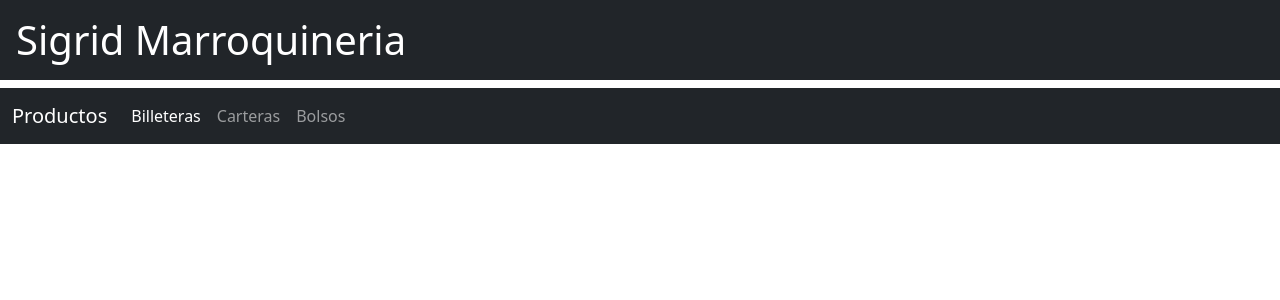
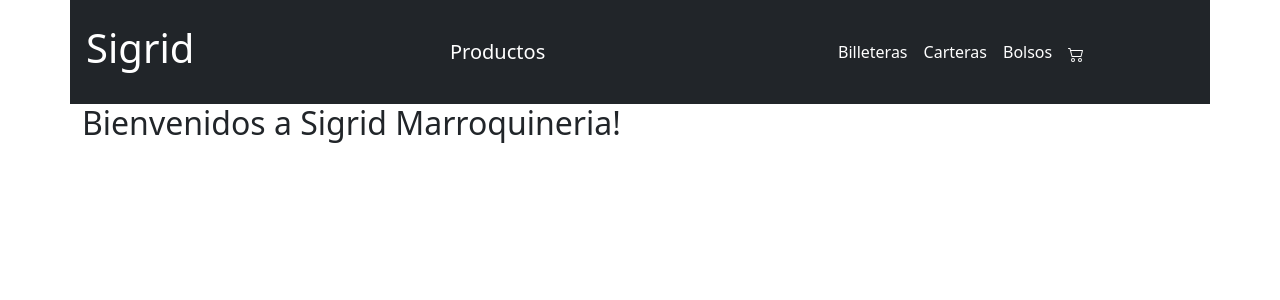
Before and after one commit to nvquinter/quintero-app, a React (Create React App) app: page / in a window 1280 px wide. Shown: the top 300 px of the page. Built offline with nearby package versions, Linux system fonts and the light colour scheme.

Commit message:
agregue componente ItemListContainer y CartWidget

```diff
--- /dev/null
+++ b/src/App.js
@@ -0,0 +1,12 @@
+import Nav from "./components/NavBar";
+import ItemListContainer from "./components/ItemListContainer";
+const App = () => {
+    return (
+        <>
+            <Nav />
+            <ItemListContainer greeting="Bienvenidos a Sigrid Marroquineria!"/>
+        </>
+    );
+}
+
+export default App
--- a/src/components/App.js
+++ /dev/null
@@ -1,9 +0,0 @@
-import Nav from "./NavBar";
-
-const App = () => {
-    return (
-            <Nav/>
-    );
-}
-
-export default App
--- /dev/null
+++ b/src/components/CartWidget.js
@@ -0,0 +1,15 @@
+
+
+const CartWidget = () => {
+  return (
+    <div>
+        <i class="bi bi-cart2">
+        <svg xmlns="http://www.w3.org/2000/svg" width="16" height="16" fill="currentColor" class="bi bi-cart2" viewBox="0 0 16 16">
+        <path d="M0 2.5A.5.5 0 0 1 .5 2H2a.5.5 0 0 1 .485.379L2.89 4H14.5a.5.5 0 0 1 .485.621l-1.5 6A.5.5 0 0 1 13 11H4a.5.5 0 0 1-.485-.379L1.61 3H.5a.5.5 0 0 1-.5-.5zM3.14 5l1.25 5h8.22l1.25-5H3.14zM5 13a1 1 0 1 0 0 2 1 1 0 0 0 0-2zm-2 1a2 2 0 1 1 4 0 2 2 0 0 1-4 0zm9-1a1 1 0 1 0 0 2 1 1 0 0 0 0-2zm-2 1a2 2 0 1 1 4 0 2 2 0 0 1-4 0z"/>
+        </svg>
+        </i>
+    </div>
+  )
+}
+
+export default CartWidget
--- /dev/null
+++ b/src/components/ItemListContainer.js
@@ -0,0 +1,13 @@
+const ItemListContainer = (props) => {
+  return (
+    <div className="container">
+    <div className="row">
+      <main  className="col-12">
+        <h2>{props.greeting}</h2>
+      </main>
+    </div>
+    </div>
+  )
+}
+
+export default ItemListContainer
--- a/src/components/NavBar.js
+++ b/src/components/NavBar.js
@@ -1,28 +1,42 @@
+import CartWidget from "./CartWidget";
+
 const Nav = () => {
 return (
 <>
-    <h1 class="container-fluid p-3 mb-2 bg-dark text-white">Sigrid Marroquineria</h1>
-        <nav class="navbar navbar-expand-lg bg-light navbar-dark bg-dark">
-        <div class="container-fluid">
-            <a class="navbar-brand" href="#">Productos</a>
-            <button class="navbar-toggler" type="button" data-bs-toggle="collapse" data-bs-target="#navbarNav" aria-controls="navbarNav" aria-expanded="false" aria-label="Toggle navigation">
-            <span class="navbar-toggler-icon"></span>
+    <div className="container">
+    <div className="row">
+        <nav className="navbar navbar-expand-lg bg-light navbar-dark bg-dark ">
+        <div className="col">
+            <h1 className="container-fluid p-3 mb-2 bg-dark text-white">Sigrid</h1>
+        </div>
+            <div className="col ">
+               <a className="navbar-brand" href="#">Productos</a>
+                <button className="navbar-toggler" type="button" data-bs-toggle="collapse" data-bs-target="#navbarNav" aria-controls="navbarNav" aria-expanded="false" aria-label="Toggle navigation">
+                <span className="navbar-toggler-icon"></span>
                 </button>
-            <div class="collapse navbar-collapse" id="navbarNav">
-            <ul class="navbar-nav">
-                <li class="nav-item">
-                <a class="nav-link active" href="#">Billeteras</a>
+                </div>
+                <div className="col ">
+                <div className="collapse navbar-collapse" id="navbarNav">
+                    <ul className="navbar-nav">
+                    <li className="nav-item">
+                    <a className="nav-link active" href="#">Billeteras</a>
                     </li>
-                <li class="nav-item">
-                <a class="nav-link" href="#">Carteras</a>
+                    <li className="nav-item">
+                    <a className="nav-link active" href="#">Carteras</a>
                     </li>
-                <li class="nav-item">
-                <a class="nav-link" href="#">Bolsos</a>
+                    <li className="nav-item">
+                    <a className="nav-link active" href="#">Bolsos</a>
+                    </li>
+                    <li className="nav-item">
+                    <a className="nav-link active" href="#"><CartWidget /></a>
                     </li>
                     </ul>
                 </div>
             </div>
         </nav>
+    </div>
+    </div>
+
 </>
 )
 }
--- a/src/index.js
+++ b/src/index.js
@@ -1,6 +1,6 @@
 import React from 'react';
 import ReactDOM from 'react-dom/client';
-import App from "./components/App";
+import App from "./App";
 
 
  const root = ReactDOM.createRoot(document.getElementById('root'));
```
Lines whose indentation alone changed are shown as unchanged.
